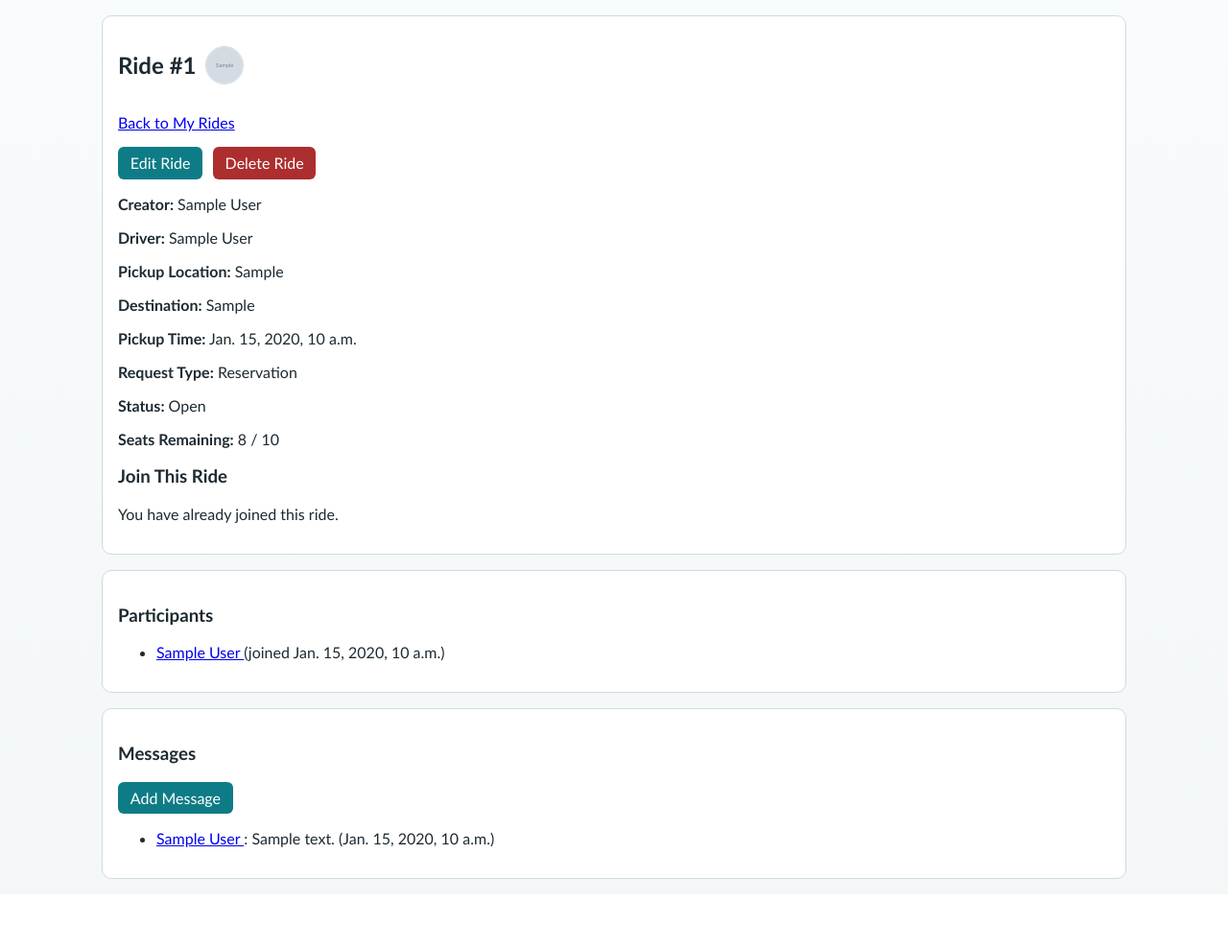
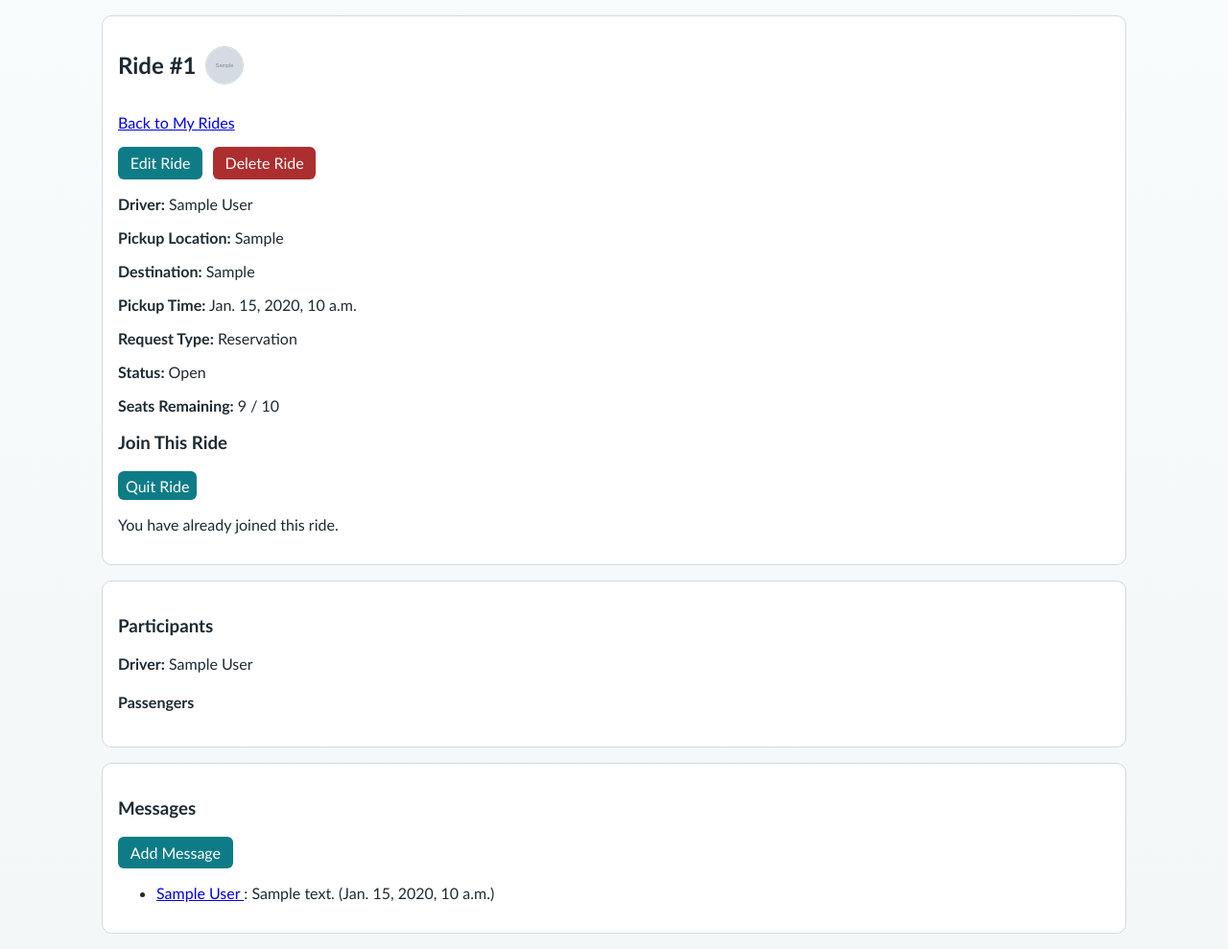
Before and after one commit to szetol0718/CampusPickup-BU, a Django app: page /campus_pickup/rides/1/ in a window 1280 px wide. Shown: the part 108-1097 px from the top of the page at 96% size. Before the commit the page ends 1024 px from the top, so only its background shows below. Run offline with Django 5.2, Linux system fonts and the light colour scheme; a user stored in the database is signed in; tables that the repository leaves empty hold one stand-in row (values such as "Sample post"); grey boxes marked "Sample" are stand-in pictures.

Commit message:
seats counting

```diff
--- a/campus_pickup/templates/campus_pickup/base.html
+++ b/campus_pickup/templates/campus_pickup/base.html
@@ -10,7 +10,7 @@ Description: Shared base template and navigation for campus pickup views.
     <meta charset="UTF-8">
     <meta name="viewport" content="width=device-width, initial-scale=1.0">
     <title>Campus Pickup</title>
-    <link rel="stylesheet" href="{% static 'styles/campus_pickup.css' %}?v=4">
+    <link rel="stylesheet" href="{% static 'styles/campus_pickup.css' %}?v=5">
 </head>
 <body>
     <header>
--- a/campus_pickup/templates/campus_pickup/home.html
+++ b/campus_pickup/templates/campus_pickup/home.html
@@ -45,7 +45,7 @@ Description: Logged-in dashboard for campus pickup users.
                 <td>{% if r.pickup_time %}{{ r.pickup_time }}{% else %}Real-time{% endif %}</td>
                 <td>{{ r.get_status_display }}</td>
                 <td>
-                    {% if r.creator == profile %}Creator{% elif r.driver == profile %}Driver{% else %}Passenger{% endif %}
+                    {% if r.driver == profile %}Driver{% elif r.id in my_passenger_ride_ids %}Passenger{% else %}-{% endif %}
                 </td>
             </tr>
             {% empty %}
--- a/campus_pickup/templates/campus_pickup/my_ride_list.html
+++ b/campus_pickup/templates/campus_pickup/my_ride_list.html
@@ -44,7 +44,7 @@ Description: List view for rides related to the logged-in user.
                 <td>{{ r.get_status_display }}</td>
                 <td>{{ r.seats_remaining }}</td>
                 <td>
-                    {% if r.creator == my_profile %}Creator{% elif r.driver == my_profile %}Driver{% else %}Passenger{% endif %}
+                    {% if r.driver == my_profile %}Driver{% elif r.id in my_passenger_ride_ids %}Passenger{% else %}-{% endif %}
                 </td>
             </tr>
             {% empty %}
--- a/campus_pickup/templates/campus_pickup/ride_detail.html
+++ b/campus_pickup/templates/campus_pickup/ride_detail.html
@@ -24,8 +24,14 @@ Description: Detail view template for a Ride record and related data.
         <a class="button-link danger-link" href="{% url 'campus_pickup:ride_delete' ride.pk %}">Delete Ride</a>
     </p>
     {% endif %}
-    <p><strong>Creator:</strong> {{ ride.creator.display_name }}</p>
-    <p><strong>Driver:</strong> {% if ride.driver %}{{ ride.driver.display_name }}{% else %}(none){% endif %}</p>
+    <p>
+        <strong>Driver:</strong>
+        {% if ride.driver %}
+        {{ ride.driver.display_name }}
+        {% else %}
+        <span class="need-driver">Needs driver</span>
+        {% endif %}
+    </p>
     <p><strong>Pickup Location:</strong> {{ ride.pickup_location }}</p>
     <p><strong>Destination:</strong> {{ ride.destination }}</p>
     <p><strong>Pickup Time:</strong> {% if ride.pickup_time %}{{ ride.pickup_time }}{% else %}Real-time{% endif %}</p>
@@ -34,10 +40,26 @@ Description: Detail view template for a Ride record and related data.
     <p><strong>Seats Remaining:</strong> {{ ride.seats_remaining }} / {{ ride.seat_capacity }}  </p>
 
     <h3>Join This Ride</h3>
+    {% if can_quit %}
+    <form method="post" action="{% url 'campus_pickup:quit_ride' ride.pk %}" class="filters">
+        {% csrf_token %}
+        <button type="submit">Quit Ride</button>
+    </form>
+    {% endif %}
+
     {% if can_join %}
     <form method="post" action="{% url 'campus_pickup:join_ride' ride.pk %}" class="filters">
         {% csrf_token %}
-        <button type="submit">Join Ride as {{ my_profile.display_name }}</button>
+        {% if can_join_as_driver %}
+        <button type="submit" name="join_role" value="driver">
+            Join as Driver
+        </button>
+        {% endif %}
+        {% if can_join_as_passenger %}
+        <button type="submit" name="join_role" value="passenger">
+            Join as Passenger
+        </button>
+        {% endif %}
     </form>
     {% elif already_joined %}
     <p>You have already joined this ride.</p>
@@ -54,18 +76,32 @@ Description: Detail view template for a Ride record and related data.
 
 <section class="panel">
     <h3>Participants</h3>
+    <p>
+        <strong>Driver:</strong>
+        {% if ride.driver %}
+        {{ ride.driver.display_name }}
+        {% else %}
+        <span class="need-driver">Needs driver</span>
+        {% endif %}
+    </p>
+
+    <h4>Passengers</h4>
+    {% if participants %}
     <ul>
             {% for p in participants %}
+            {% if p.passenger != ride.driver %}
             <li>
                 <a href="{% url 'campus_pickup:participant_detail' p.pk %}">
                     {{ p.passenger.display_name }}
                 </a>
                 (joined {{ p.joined_at }})
             </li>
-        {% empty %}
-        <li>No participants.</li>
+            {% endif %}
             {% endfor %}
     </ul>
+    {% else %}
+    <p>No passengers have joined yet.</p>
+    {% endif %}
 </section>
 
 <section class="panel">
--- a/campus_pickup/urls.py
+++ b/campus_pickup/urls.py
@@ -36,6 +36,7 @@ urlpatterns = [
     path("rides/<int:pk>/update/", views.RideUpdateView.as_view(), name="ride_update"),
     path("rides/<int:pk>/delete/", views.RideDeleteView.as_view(), name="ride_delete"),
     path("rides/<int:pk>/join/", views.join_ride, name="join_ride"),
+    path("rides/<int:pk>/quit/", views.quit_ride, name="quit_ride"),
     path("participants/", views.RideParticipantListView.as_view(), name="participant_list"),
     path("participants/<int:pk>/",
         views.RideParticipantDetailView.as_view(),
--- a/campus_pickup/views.py
+++ b/campus_pickup/views.py
@@ -13,6 +13,17 @@ from django.views.generic import CreateView, DeleteView, DetailView, ListView, U
 
 from .forms import CreateProfileForm, RideForm, RideMessageForm
 from .models import Profile, Ride, RideMessage, RideParticipant
+
+
+def update_ride_status(ride):
+    """Update ride status from current driver and seat usage."""
+    if ride.is_full():
+        ride.status = "full"
+    elif ride.driver:
+        ride.status = "accepted"
+    else:
+        ride.status = "open"
+    ride.save()
 
 
 class ProfileRequiredMixin(LoginRequiredMixin):
@@ -59,6 +70,9 @@ def home(request):
         ),
         "driving_rides": Ride.objects.filter(driver=profile).order_by("pickup_time"),
         "my_rides": my_rides,
+        "my_passenger_ride_ids": list(
+            RideParticipant.objects.filter(passenger=profile).values_list("ride_id", flat=True)
+        ),
         "unread_message_count": RideMessage.objects.filter(ride__in=my_rides).count(),
     }
     return render(request, "campus_pickup/home.html", context)
@@ -205,7 +219,11 @@ class RideListView(ProfileRequiredMixin, ListView):
         context["current_query"] = self.request.GET.get("q", "").strip()
         context["current_status"] = self.request.GET.get("status", "").strip()
         context["status_choices"] = Ride.STATUS_CHOICES
-        context["my_profile"] = self.get_my_profile()
+        my_profile = self.get_my_profile()
+        context["my_profile"] = my_profile
+        context["my_passenger_ride_ids"] = list(
+            RideParticipant.objects.filter(passenger=my_profile).values_list("ride_id", flat=True)
+        )
         return context
 
 
@@ -236,12 +254,26 @@ class RideDetailView(ProfileRequiredMixin, DetailView):
 
         context["my_profile"] = my_profile
         context["already_joined"] = already_joined
-        context["can_join"] = (
+        context["can_join_as_driver"] = (
+            my_profile is not None
+            and not already_joined
+            and self.object.creator != my_profile
+            and self.object.driver is None
+        )
+        context["can_join_as_passenger"] = (
             my_profile is not None
             and not already_joined
             and self.object.creator != my_profile
             and self.object.driver != my_profile
             and self.object.seats_remaining() > 0
+            and (self.object.driver is not None or self.object.seats_remaining() > 1)
+        )
+        context["can_join"] = (
+            context["can_join_as_driver"] or context["can_join_as_passenger"]
+        )
+        context["can_quit"] = (
+            my_profile is not None
+            and (already_joined or self.object.driver == my_profile)
         )
         context["can_view_messages"] = (
             already_joined
@@ -267,7 +299,11 @@ class MyRideListView(ProfileRequiredMixin, ListView):
     def get_context_data(self, **kwargs):
         """Add the current user's Profile to the page."""
         context = super().get_context_data(**kwargs)
-        context["my_profile"] = self.get_my_profile()
+        my_profile = self.get_my_profile()
+        context["my_profile"] = my_profile
+        context["my_passenger_ride_ids"] = list(
+            RideParticipant.objects.filter(passenger=my_profile).values_list("ride_id", flat=True)
+        )
         return context
 
 
@@ -280,12 +316,20 @@ class RideCreateView(ProfileRequiredMixin, CreateView):
     success_url = reverse_lazy("campus_pickup:ride_list")
 
     def form_valid(self, form):
-        """Assign creator, role-derived driver, and automatic status."""
+        """Assign creator role and automatic status."""
         profile = self.get_my_profile()
         form.instance.creator = profile
         form.instance.driver = profile if form.cleaned_data["ride_role"] == "driver" else None
-        form.instance.status = "full" if form.instance.seat_capacity <= 1 else "open"
-        return super().form_valid(form)
+        form.instance.status = "open"
+
+        response = super().form_valid(form)
+
+        if form.cleaned_data["ride_role"] == "requester":
+            RideParticipant.objects.get_or_create(ride=self.object, passenger=profile)
+
+        update_ride_status(self.object)
+
+        return response
 
 
 class RideUpdateView(ProfileRequiredMixin, UpdateView):
@@ -311,8 +355,18 @@ class RideUpdateView(ProfileRequiredMixin, UpdateView):
         profile = self.get_my_profile()
         form.instance.creator = profile
         form.instance.driver = profile if form.cleaned_data["ride_role"] == "driver" else None
-        form.instance.status = "full" if form.instance.is_full() else "open"
-        return super().form_valid(form)
+        form.instance.status = "open"
+
+        response = super().form_valid(form)
+
+        if form.cleaned_data["ride_role"] == "driver":
+            RideParticipant.objects.filter(ride=self.object, passenger=profile).delete()
+        else:
+            RideParticipant.objects.get_or_create(ride=self.object, passenger=profile)
+
+        update_ride_status(self.object)
+
+        return response
 
     def get_success_url(self):
         """Return the detail page after a successful update."""
@@ -342,11 +396,40 @@ def join_ride(request, pk):
     if not passenger:
         return redirect("campus_pickup:profile_create")
 
-    if passenger not in [ride.creator, ride.driver] and not ride.is_full():
+    join_role = request.POST.get("join_role")
+
+    if join_role == "driver" and ride.driver is None and passenger != ride.creator:
+        ride.driver = passenger
+        update_ride_status(ride)
+    elif (
+        join_role == "passenger"
+        and passenger != ride.driver
+        and not ride.is_full()
+        and (ride.driver is not None or ride.seats_remaining() > 1)
+    ):
         RideParticipant.objects.get_or_create(ride=ride, passenger=passenger)
-        if ride.is_full():
-            ride.status = "full"
-            ride.save()
+        update_ride_status(ride)
+
+    return redirect("campus_pickup:ride_detail", pk=ride.pk)
+
+
+@login_required(login_url=reverse_lazy("campus_pickup:login"))
+def quit_ride(request, pk):
+    """Remove the logged-in user from a ride as driver or passenger."""
+    ride = get_object_or_404(Ride, pk=pk)
+    if request.method != "POST":
+        return redirect("campus_pickup:ride_detail", pk=ride.pk)
+
+    profile = Profile.objects.filter(user=request.user).first()
+    if not profile:
+        return redirect("campus_pickup:profile_create")
+
+    if ride.driver == profile:
+        ride.driver = None
+        ride.save()
+
+    RideParticipant.objects.filter(ride=ride, passenger=profile).delete()
+    update_ride_status(ride)
 
     return redirect("campus_pickup:ride_detail", pk=ride.pk)
 
--- a/static/styles/campus_pickup.css
+++ b/static/styles/campus_pickup.css
@@ -161,15 +161,6 @@ th {
     background: #edf4f6;
 }
 
-.clickable-row {
-    cursor: pointer;
-}
-
-.clickable-row:hover,
-.clickable-row:focus {
-    background: #f4fafb;
-}
-
 .filters {
     display: flex;
     flex-wrap: wrap;
@@ -205,6 +196,16 @@ th {
     margin-top: 0.25rem;
 }
 
+.need-driver {
+    background: #fff2c2;
+    border: 1px solid #d7ad35;
+    border-radius: 6px;
+    color: #6f5100;
+    display: inline-block;
+    font-weight: bold;
+    padding: 0.15rem 0.45rem;
+}
+
 .filters button {
     background: var(--accent);
     border: none;
```
Also changed, not shown: campus_pickup/models.py (+8 -2 lines), campus_pickup/templates/campus_pickup/ride_list.html (+11 -10 lines), 1 other file. Lines whose indentation alone changed are shown as unchanged.
